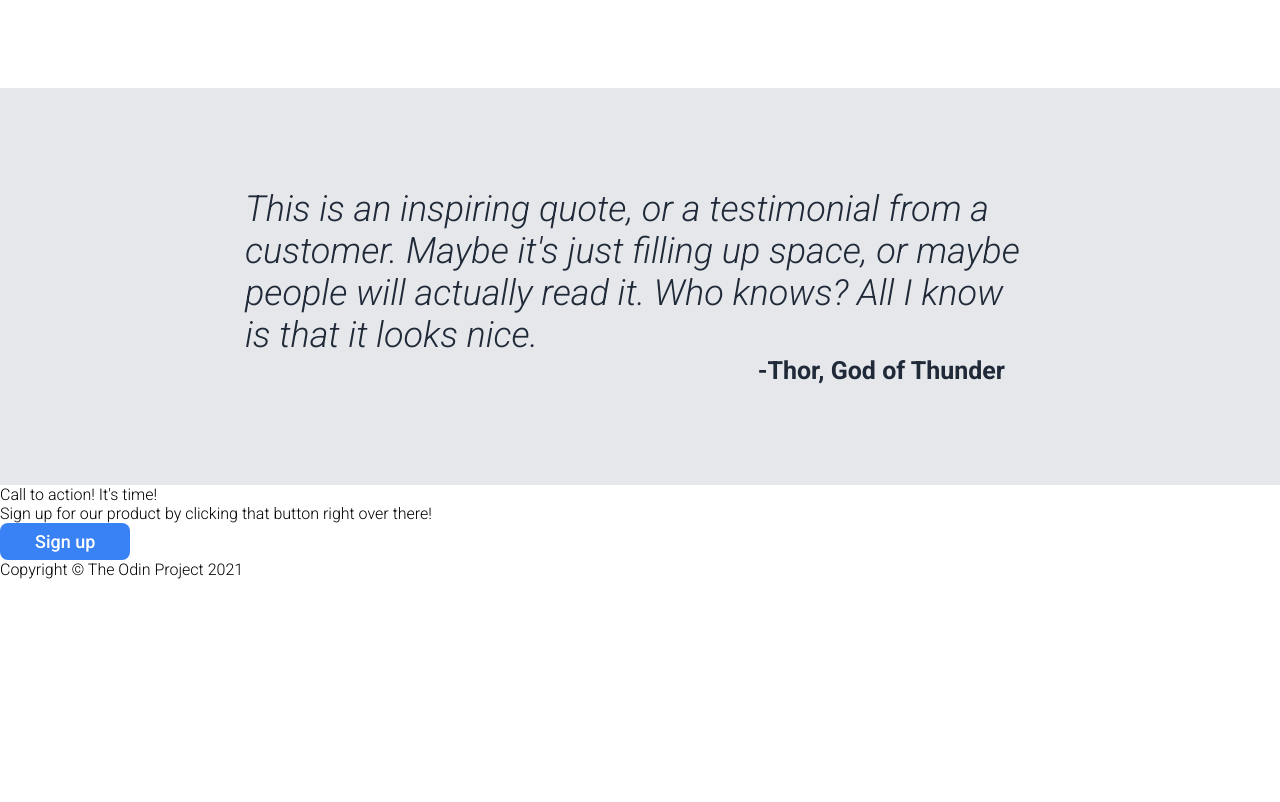
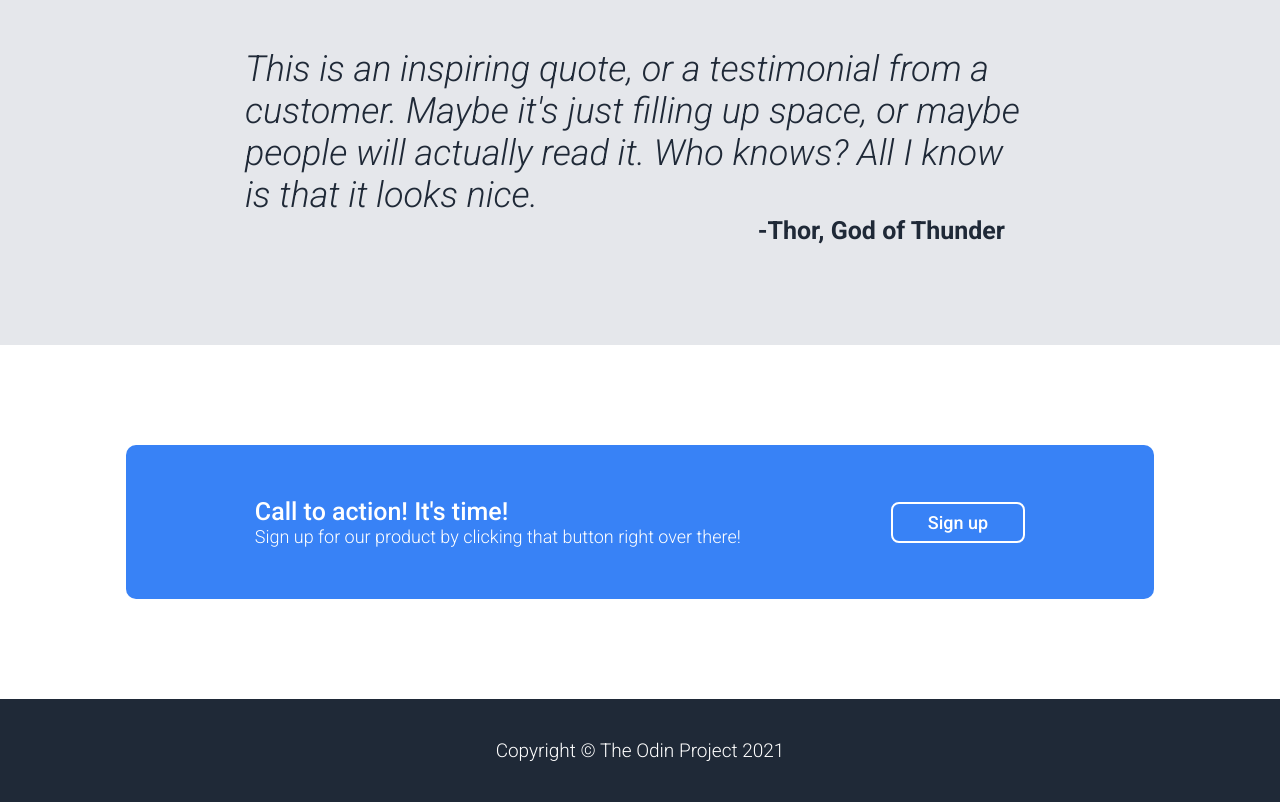
Before and after one commit to relliksan/landing-page-TOP, a plain HTML site: page index.html in a window 1280 px wide. Shown: the part 1140-1942 px from the top of the page. Before the commit the page ends 1719 px from the top, so only its background shows below. Drawn offline with Linux system fonts and the light colour scheme.

Commit message:
Add css styles for CTA section

```diff
--- a/index.html
+++ b/index.html
@@ -59,11 +59,13 @@
         </div>
     </div>
     <div class="cta-section section">
-        <div class="cta-left">
-            <div class="cta-header">Call to action! It's time!</div>
-            <div class="cta-body">Sign up for our product by clicking that button right over there!</div>
+        <div class="cta-container">
+            <div class="cta-left">
+                <div class="cta-header">Call to action! It's time!</div>
+                <div class="cta-body">Sign up for our product by clicking that button right over there!</div>
+            </div>
+            <button>Sign up</button>
         </div>
-        <button>Sign up</button>
     </div>
     <footer>Copyright © The Odin Project 2021</footer>
 </body>
--- a/styles.css
+++ b/styles.css
@@ -25,13 +25,13 @@ body {
 }
 
 .header, .hero-container {
-    width: 54%;
+    width: 1028px;
 }
 
 .header {
     display: flex;
     justify-content: space-between;
-    padding: 20px;
+    padding: 20px 0;
 }
 
 .hero-header, .logo {
@@ -165,3 +165,42 @@ button {
     font-size: 25px;
     font-weight: 700;
 }
+
+/* Section 4 */
+
+.cta-container {
+    box-sizing: border-box;
+    width: 1028px;
+    background-color: #3882f6;
+    margin: 100px auto;
+    border-radius: 10px;
+    display: flex;
+    justify-content: center;
+    align-items: center;
+    color: white;
+    padding: 52px
+}
+
+.cta-container button {
+    margin-left: 150px;
+    /* margin-right: 30px; */
+    border: 2px solid white;
+}
+
+.cta-header {
+    font-size: 25px;
+    font-weight: 500;
+}
+
+.cta-body {
+    font-size: 18px;
+}
+
+/* footer */
+footer {
+    background-color: #1f2937;
+    color: white;
+    text-align: center;
+    font-size: 19px;
+    padding: 40px 0;
+}
```
